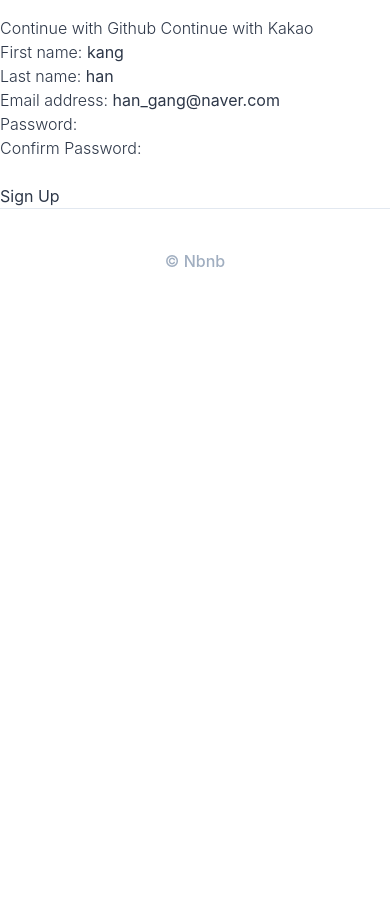
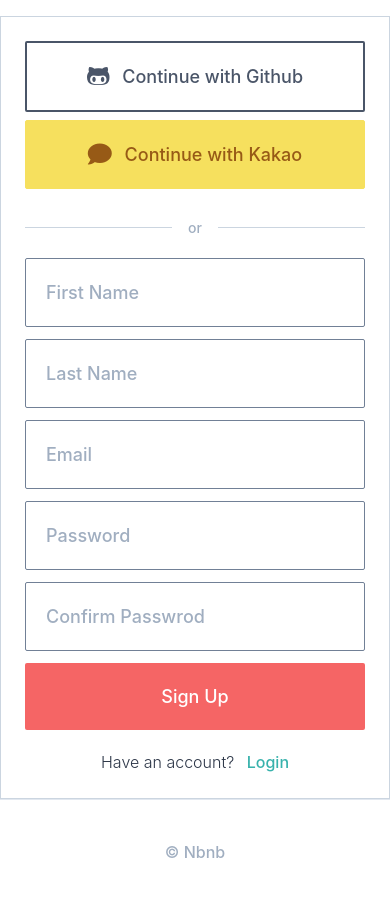
Before and after one commit to hankang0718/airbnb, a Django app: page /users/signup in a window 390 px wide. Shown: the part 80-984 px from the top of the page. Before the commit the page ends 347 px from the top, so only its background shows below. Run offline with Django 3.2, Linux system fonts and the light colour scheme; parts of the project's set-up code (start-up, migrations or seed data) failed here and were passed over; some libraries are stand-ins or nearby versions.

Commit message:
looping 전에 수동으로 만들기

```diff
--- a/assets/scss/styles.scss
+++ b/assets/scss/styles.scss
@@ -1,8 +1,6 @@
 @tailwind base;
 
 @tailwind components;
-
-@tailwind utilities;
 
 .search-box {
   transition: box-shadow 0.2s linear;
@@ -17,3 +15,27 @@
     @apply border-gray-600;
   }
 }
+
+.btn {
+  @apply text-center rounded-sm py-5 text-lg font-medium w-full;
+}
+
+input {
+  @apply rounded-sm py-5 text-lg font-medium w-full text-left border border-gray-600 px-5 mb-3;
+  &:focus {
+    @apply outline-none border-teal-500;
+  }
+}
+
+form {
+  .input {
+    @apply mb-3;
+    &.has_error {
+      input {
+        @apply bg-red-500;
+      }
+    }
+  }
+}
+
+@tailwind utilities;
--- a/templates/partials/social_login.html
+++ b/templates/partials/social_login.html
@@ -1,8 +1,14 @@
-<div>
-    <a href="{% url 'users:github-login'%}">
-        Continue with Github
+<div class="flex flex-col w-full">
+    <a href="{% url 'users:github-login'%}" class="btn text-gray-700 border-2 border-gray-700 mb-2">
+        <i class="fab fa-github-alt mr-2 fa-lg"></i> Continue with Github
     </a>
-    <a href="{% url 'users:kakao-login'%}">
-        Continue with Kakao
+    <a href="{% url 'users:kakao-login'%}" class="btn text-yellow-800 border border-yellow-400 mb-2 bg-yellow-400">
+        <i class="fas fa-comment mr-2 fa-lg"></i> Continue with Kakao
     </a>
 </div>
+
+<div class="flex items-center w-full my-5">
+    <div class="h-px w-full bg-gray-400"></div>
+    <span class="text-gray-500 font-medium mx-4 text-sm">or</span>
+    <div class="h-px w-full bg-gray-400"></div>
+</div>
--- a/templates/users/signup.html
+++ b/templates/users/signup.html
@@ -8,11 +8,69 @@
 {% endblock search-bar %}
 
 {% block content %}
-{% include "partials/social_login.html" %}
-  <form method="POST" action="{% url "users:signup" %}">
-    {% csrf_token %}
-    {{ form.as_p }}
-    <button>Sign Up</button>
-  </form>
+  <div class="container w-full lg:w-5/12 md:w-1/2 xl:w-1/4 mx-auto mt-10 flex flex-col items-center border p-6 border-gray-400">
+      {% include "partials/social_login.html" %}
+      <form method="POST" action="{% url "users:signup" %}" class="w-full">
+        {% csrf_token %}
+        <div class="">
+          {% if form.non_field_errors %}
+            {% for error in form.non_field_errors %}
+              {{error}}
+            {% endfor %}
+          {% endif %}
+        </div>
+
+        <div class="">
+          {{ form.first_name }}
+          {% if form.first_name.errors %}
+              {% for error in form.first_name.errors %}
+              {{error}}
+            {% endfor %}
+          {% endif %}
+        </div>
+
+        <div class="">
+          {{ form.last_name }}
+          {% if form.last_name.errors %}
+            {% for error in form.last_name.errors %}
+              {{error}}
+            {% endfor %}
+          {% endif %}
+        </div>
+
+        <div class=" has_error">
+          {{ form.email }}
+          {% if form.email.errors %}
+            {% for e in form.email.errors %}
+              <span class="text-red-700 font-medium text-sm">{{e}}</span>
+            {% endfor %}
+          {% endif %}
+        </div>
+
+        <div class="">
+          {{ form.password }}
+          {% if form.password.errors %}
+            {% for e in form.password.errors %}
+              <span class="text-red-700 font-medium text-sm">{{e}}</span>
+            {% endfor %}
+          {% endif %}
+        </div>
+
+        <div class="">
+          {{ form.password1 }}
+          {% if form.password1.errors %}
+            {% for e in form.password1.errors %}
+              <span class="text-red-700 font-medium text-sm">{{e}}</span>
+            {% endfor %}
+          {% endif %}
+        </div>
+
+        <button class="btn bg-red-500 text-white">Sign Up</button>
+      </form>
+      <div class="mt-5">
+          <span class="mr-2">Have an account?</span> <a href="{% url 'users:login' %}" class="text-teal-500 font-medium">Login</a>
+      </div>
+
+  </div>
 
 {% endblock content %}
--- a/users/forms.py
+++ b/users/forms.py
@@ -3,8 +3,10 @@
 
 
 class LoginForm(forms.Form):
-    email = forms.EmailField()
-    password = forms.CharField(widget=forms.PasswordInput)
+    email = forms.EmailField(widget=forms.EmailInput(attrs={"placeholder": "Email"}))
+    password = forms.CharField(
+        widget=forms.PasswordInput(attrs={"placeholder": "Password"})
+    )
 
     def clean(self):
         email = self.cleaned_data.get("email")
@@ -23,9 +25,29 @@
     class Meta:
         model = models.User
         fields = ("first_name", "last_name", "email")
+        widgets = {
+            "first_name": forms.TextInput(attrs={"placeholder": "First Name"}),
+            "last_name": forms.TextInput(attrs={"placeholder": "Last Name"}),
+            "email": forms.EmailInput(attrs={"placeholder": "Email"}),
+        }
 
-    password = forms.CharField(widget=forms.PasswordInput)
-    password1 = forms.CharField(widget=forms.PasswordInput, label="Confirm Password")
+    password = forms.CharField(
+        widget=forms.PasswordInput(attrs={"placeholder": "Password"})
+    )
+    password1 = forms.CharField(
+        widget=forms.PasswordInput(attrs={"placeholder": "Confirm Passwrod"}),
+        label="Confirm Password",
+    )
+
+    def clean_email(self):
+        email = self.cleaned_data.get("email")
+        try:
+            models.User.objects.get(email=email)
+            raise forms.ValidationError(
+                "That email is already taken", code="existing_user"
+            )
+        except models.User.DoesNotExist:
+            return email
 
     def clean_password1(self):
         password = self.cleaned_data.get("password")
--- a/users/views.py
+++ b/users/views.py
@@ -33,11 +33,6 @@
     template_name = "users/signup.html"
     form_class = forms.SignUpForm
     success_url = reverse_lazy("core:home")
-    initial = {
-        "first_name": "kang",
-        "last_name": "han",
-        "email": "han_gang@naver.com",
-    }
 
     def form_valid(self, form):
         form.save()
@@ -101,7 +96,6 @@
                     },
                 )
                 profile_json = profile_request.json()
-                print(profile_json)
                 username = profile_json.get("login", None)
                 if username is not None:
                     name = profile_json.get("name")
```
Also changed, not shown: templates/users/login.html (+16 -6 lines), static/css/styles.css.
